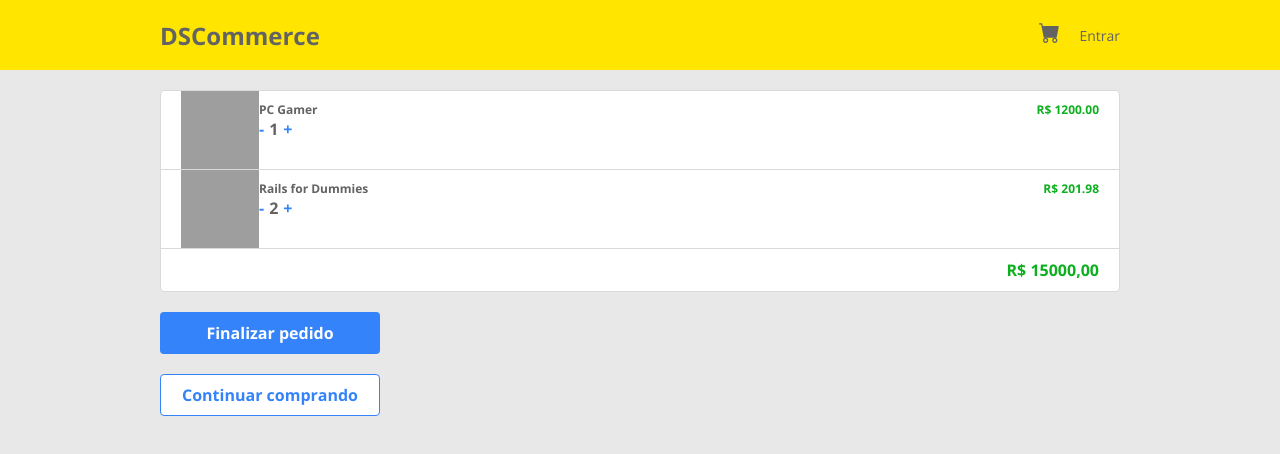
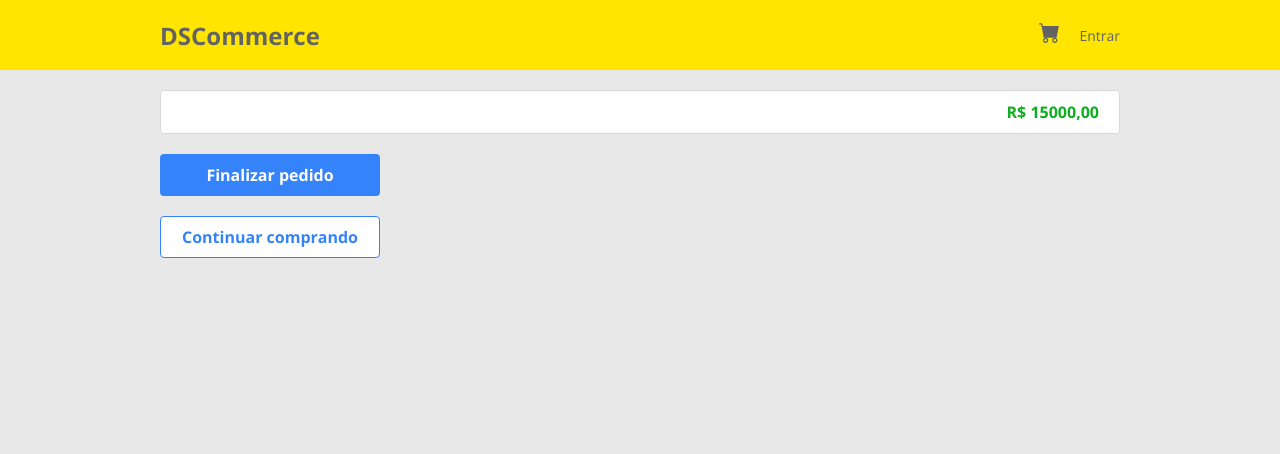
Before and after one commit to auriceliof/DS-Professional-React-05, a React (Vite) app in the folder dscommerce-frontend/: page /cart in a window 1280 px wide. Shown: the top 454 px of the page. Built offline with nearby package versions, Linux system fonts and the light colour scheme; grey boxes are pictures that could not be loaded.

Commit message:
05-08 Salvando um objeto OrderDTO no localStorage

```diff
--- /dev/null
+++ b/dscommerce-frontend/src/localstorage/cart-repository.ts
@@ -0,0 +1,6 @@
+import { OrderDTO } from "../models/order";
+
+export function save(cart : OrderDTO) {
+    const str = JSON.stringify(cart);
+    localStorage.setItem("com.devsuperior.dscommerce/Cart", str);
+}
--- /dev/null
+++ b/dscommerce-frontend/src/localstorage/cart-service.ts
@@ -0,0 +1,6 @@
+import { OrderDTO } from "../models/order";
+import * as cartRepository from '../localstorage/cart-repository';
+
+export function saveCart(cart: OrderDTO) {
+    cartRepository.save(cart)
+}
--- a/dscommerce-frontend/src/routes/ClientHome/Cart/index.tsx
+++ b/dscommerce-frontend/src/routes/ClientHome/Cart/index.tsx
@@ -1,27 +1,29 @@
 import "./styles.css";
+import { useEffect } from "react";
+import * as cartService from '../../../localstorage/cart-service';
+import { OrderDTO, OrderItemDTO } from "../../../models/order";
 
-const cart = {
-  items: [
-    {
-      productId: 4,
-      quantity: 1,
-      name: "PC Gamer",
-      price: 1200,
-      imgUrl:
-        "https://raw.githubusercontent.com/devsuperior/dscatalog-resources/master/backend/img/4-big.jpg",
-    },
-    {
-      productId: 5,
-      quantity: 2,
-      name: "Rails for Dummies",
-      price: 100.99,
-      imgUrl:
-        "https://raw.githubusercontent.com/devsuperior/dscatalog-resources/master/backend/img/5-big.jpg",
-    },
-  ],
-};
+const item1 : OrderItemDTO = new OrderItemDTO(
+  4, 1, "PC Gamer", 1200, "https://raw.githubusercontent.com/devsuperior/dscatalog-resources/master/backend/img/4-big.jpg"
+)
+
+const item2 : OrderItemDTO = new OrderItemDTO(
+  5, 2, "Rails for Dummies", 100.99, "https://raw.githubusercontent.com/devsuperior/dscatalog-resources/master/backend/img/5-big.jpg"
+)
 
 export default function Cart() {
+
+  const cart : OrderDTO = new OrderDTO();
+
+  useEffect(() => {
+
+    cart.items.push(item1)
+    cart.items.push(item2)
+
+    cartService.saveCart(cart)
+
+  },[]);
+
   return (
     <main>
       <section id="cart-container-section" className="dsc-container">
```
